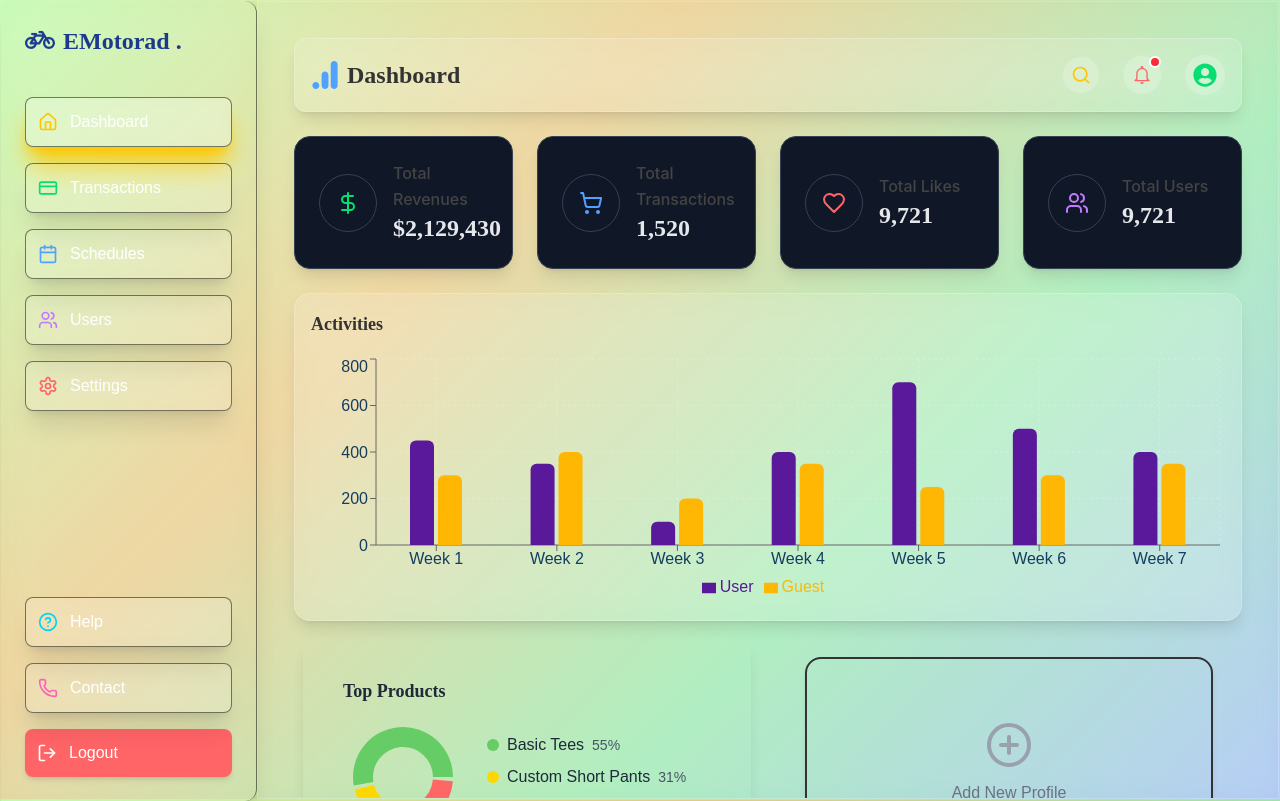
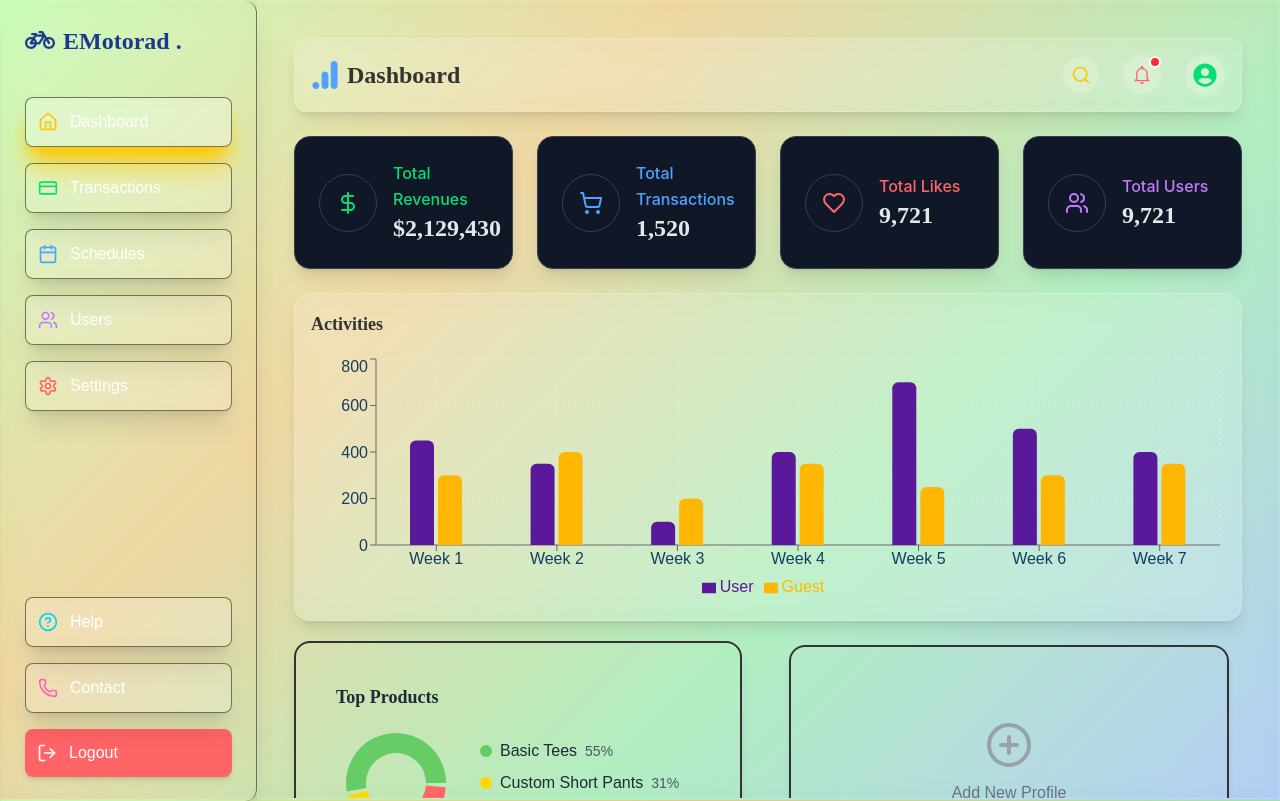
Before and after one commit to khadar-oothuru/EMotorad, a React (Vite) app: page /dashboard in a window 1280 px wide. Built offline with nearby package versions, Linux system fonts and the light colour scheme; sample sign-in values are in the browser's storage.

Commit message:
Stats card title color changed

```diff
--- a/src/components/dashboard/AddUser.jsx
+++ b/src/components/dashboard/AddUser.jsx
@@ -136,7 +136,7 @@ const AddUser = () => {
   const [isModalOpen, setIsModalOpen] = useState(false);
 
   return (
-    <div className="max-w-md mx-auto p-5 relative flex justify-center items-center h-63">
+    <div className="max-w-md mx-auto p-1 relative flex justify-center items-center h-61">
    <button
   onClick={() => setIsModalOpen(true)}
   className="group w-full h-full flex flex-col items-center justify-center border-2 border-black-100 hover:border-white-500 rounded-2xl transition-all hover:bg-transparent shadow-md hover:shadow-[0_0_15px_2px_rgba(255,0,0,0.5),0_0_30px_3px_rgba(0,255,0,0.5),0_0_45px_4px_rgba(0,0,255,0.5)]"
--- a/src/components/dashboard/StatsCards.jsx
+++ b/src/components/dashboard/StatsCards.jsx
@@ -22,7 +22,10 @@ const StatsCards = () => {
               <IconComponent size={24} className={stat.color} />
             </div>
             <div>
-              <p className={`${stat.color} text-xs font-medium`}>{stat.title}</p>
+            <p className={`font-medium text-xs ${stat.color} !important`}>{stat.title}</p>
+
+
+
               <h3 className="text-2xl font-semibold text-gray-200">{stat.value}</h3>
             </div>
           </div>
--- a/src/components/dashboard/TopProducts.jsx
+++ b/src/components/dashboard/TopProducts.jsx
@@ -9,7 +9,7 @@ const TopProducts = () => {
   ];
 
   return (
-    <div className="p-10 rounded-2xl shadow-lg bg-transparent max-w-md mx-auto flex flex-col">
+    <div className="rounded-2xl  p-10 shadow-lg bg-transparent max-w-md flex flex-col justify-center border-2 border-black-100 transition-all hover:border-white-500 hover:shadow-[0_0_15px_2px_rgba(255,0,0,0.5),0_0_30px_3px_rgba(0,255,0,0.5),0_0_45px_4px_rgba(0,0,255,0.5)]">
       <h3 className="text-lg font-semibold text-gray-800 mb-3">Top Products</h3>
       <div className="flex items-center">
         {/* Donut Chart */}
--- a/src/index.css
+++ b/src/index.css
@@ -22,5 +22,5 @@ p {
     font-family: 'Inter', sans-serif;
     font-size: 16px;
     line-height: 1.6;
-    color: #444;
+    /* color: #444; */
 }
--- a/src/pages/Dashboard.jsx
+++ b/src/pages/Dashboard.jsx
@@ -15,7 +15,7 @@ const Dashboard = () => {
         <StatsCards />
 
         {/* Activity Chart */}
-        <div className="w-full mb-4">
+        <div className="w-full mb-5">
           <ActivityChart />
         </div>
 
```
